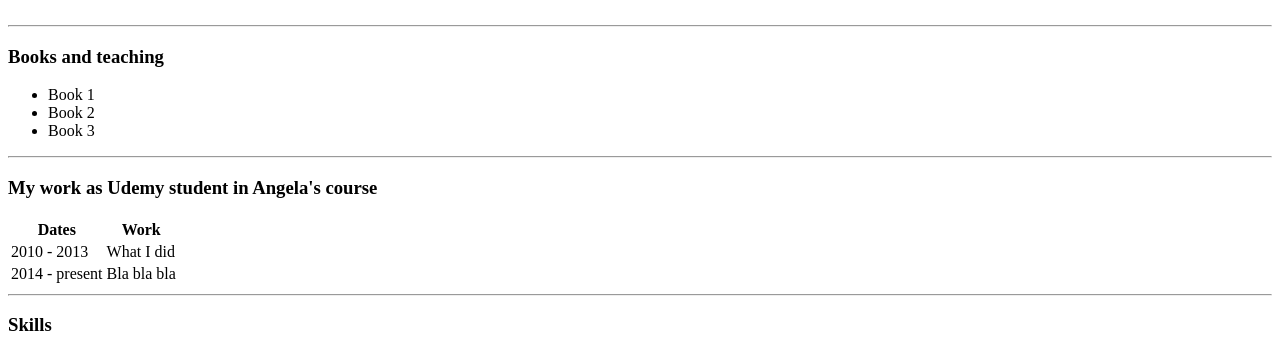
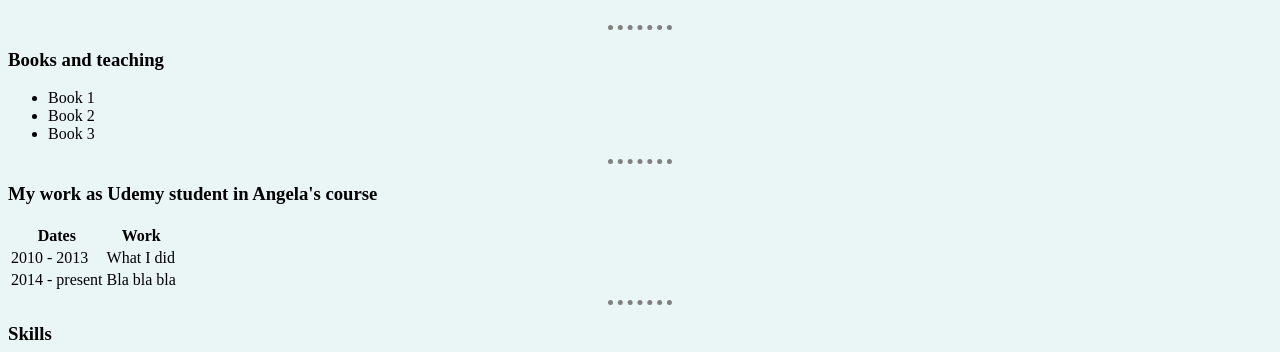
Before and after one commit to luciandima/https---github.com-luciandima-cv_playground, a plain HTML site: page index.html in a window 1280 px wide. Shown: the part 200-552 px from the top of the page. Drawn offline with Linux system fonts and the light colour scheme.

Commit message:
adding css

```diff
--- /dev/null
+++ b/Res/style.css
@@ -0,0 +1,17 @@
+
+body {
+    background-color:#EAF6F6;
+}
+
+hr {
+    border-style: none;
+    border-top-style: dotted;
+    border-color: grey;
+    border-width: 5px;
+    width: 5%;
+}
+img {
+    border-radius: 50%;
+
+
+}
--- a/index.html
+++ b/index.html
@@ -4,7 +4,11 @@
         <meta charset="UTF-8" />
         <meta http-equiv="X-UA-Compatible" content="IE=edge" />
         <meta name="viewport" content="width=device-width, initial-scale=1.0" />
+        <link rel="stylesheet" href="Res/style.css">
         <title>Luk's personal site</title>
+
+
+
     </head>
     <body>
         <table cellspacing = "20px">
@@ -12,7 +16,6 @@
                 <td>
                     <img
                         src="https://cdn.pixabay.com/photo/2015/01/08/18/29/entrepreneur-593358__340.jpg"
-                        style="border-radius: 50%"
                         alt="No picture"
                         width="200"
                     />
```
Also changed, not shown: contact-me.html (+1 -0 lines), hobbies.html (+1 -0 lines).
